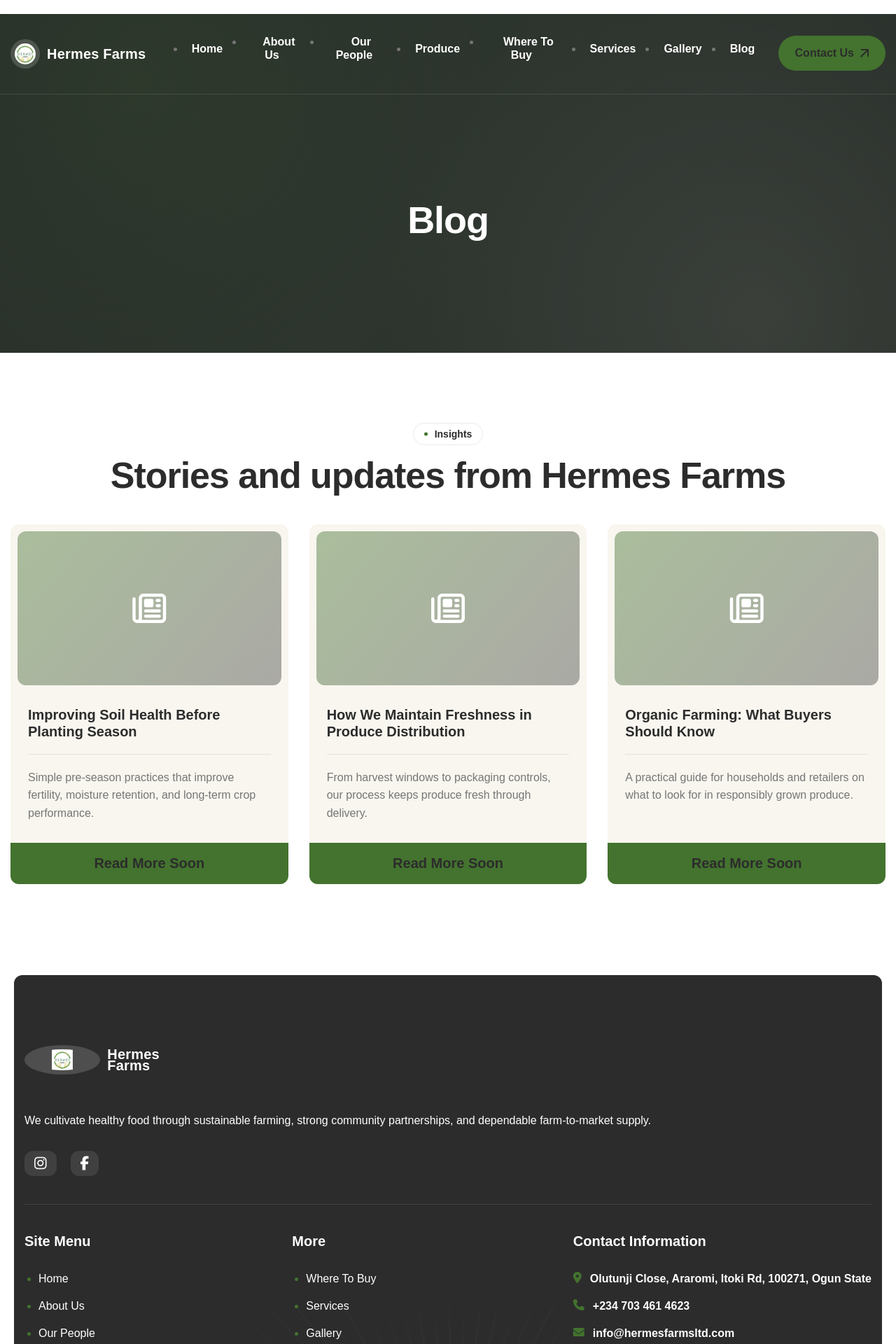
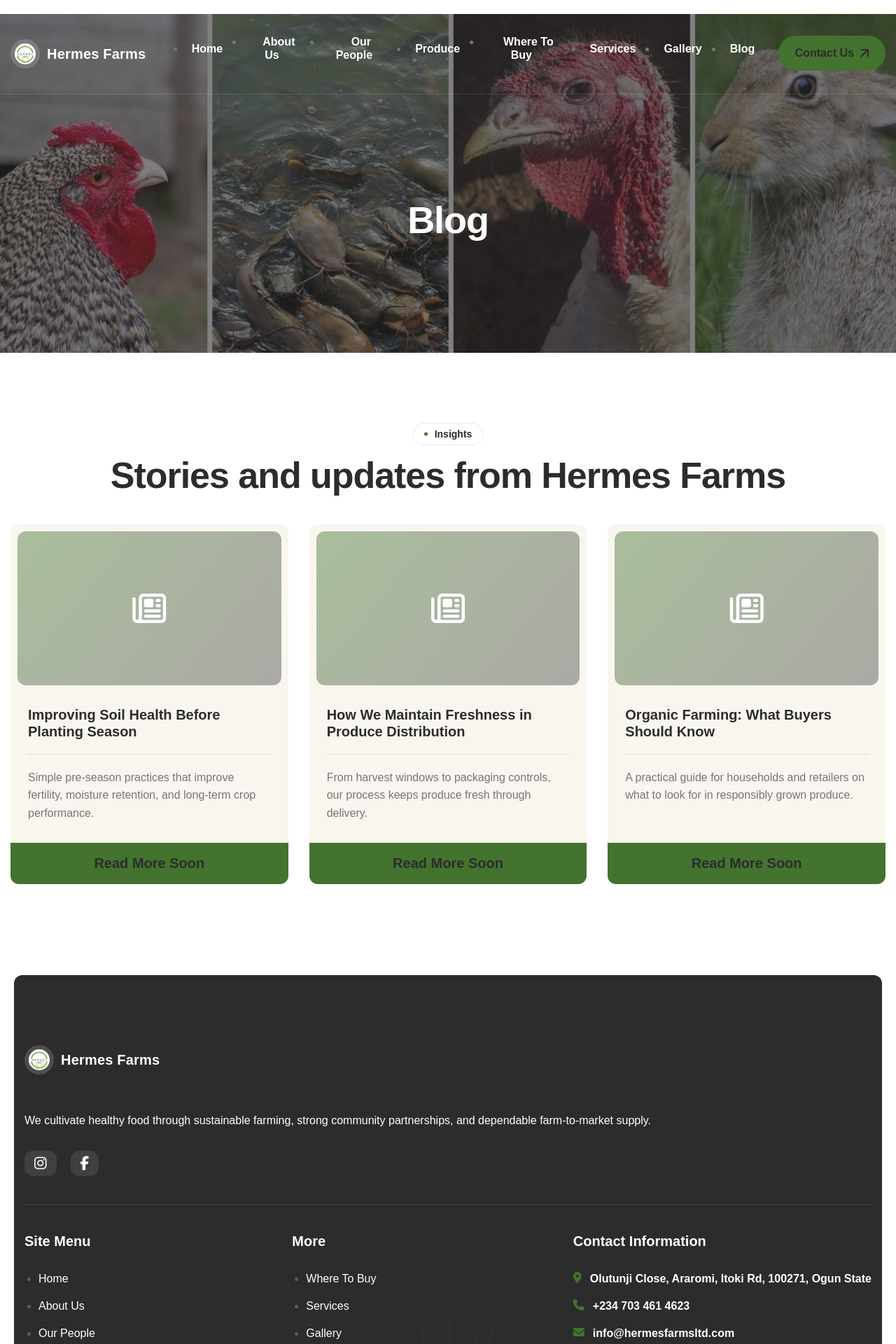
Before and after one commit to temitopeohassan/hermesfarmsltd, a React (Vite) app: page /blog in a window 1280 px wide. Shown: the top 1920 px of the page at 70% size. Built offline with nearby package versions, Linux system fonts and the light colour scheme.

Commit message:
Switch branding and page banner to image assets
Co-authored-by: Temitope Hassan <temitopeohassan@users.noreply.github.com>

```diff
--- a/src/components/Footer.jsx
+++ b/src/components/Footer.jsx
@@ -8,7 +8,7 @@ export default function Footer() {
         <div className="footer-contact-info-box">
           <div className="footer-logo">
             <Link to="/" className="site-brand">
-              <img src="/hermes.svg" alt="Hermes Farms Ltd" className="site-brand__icon" />
+              <img src="/images/logo.png" alt="Hermes Farms Ltd" />
               <span className="site-brand__name">Hermes Farms</span>
             </Link>
           </div>
--- a/src/components/Header.jsx
+++ b/src/components/Header.jsx
@@ -63,7 +63,7 @@ export default function Header() {
           <div className="container">
             <Link className="navbar-brand" to="/">
               <span className="site-brand">
-                <img src="/hermes.svg" alt="Hermes Farms Ltd" className="site-brand__icon" />
+                <img src="/images/logo.png" alt="Hermes Farms Ltd" />
                 <span className="site-brand__name">Hermes Farms</span>
               </span>
             </Link>
--- a/src/components/PageBanner.jsx
+++ b/src/components/PageBanner.jsx
@@ -2,7 +2,10 @@ import React from "react";
 
 export default function PageBanner({ title }) {
   return (
-    <div className="page-header page-header--themed">
+    <div
+      className="page-header"
+      style={{ backgroundImage: "url(/images/page-header-bg.jpg)" }}
+    >
       <div className="container">
         <div className="page-header-box">
           {title && <h1>{title}</h1>}
--- a/src/style.css
+++ b/src/style.css
@@ -43,7 +43,7 @@ button,
   gap: 10px;
 }
 
-.site-brand__icon {
+.site-brand img {
   width: 42px;
   height: 42px;
   border-radius: 50%;
@@ -83,7 +83,7 @@ header.main-header .header-sticky.active .site-brand {
   gap: 8px;
 }
 
-header.main-header .header-sticky.active .site-brand__icon {
+header.main-header .header-sticky.active .site-brand img {
   width: 34px;
   height: 34px;
   padding: 5px;
```
